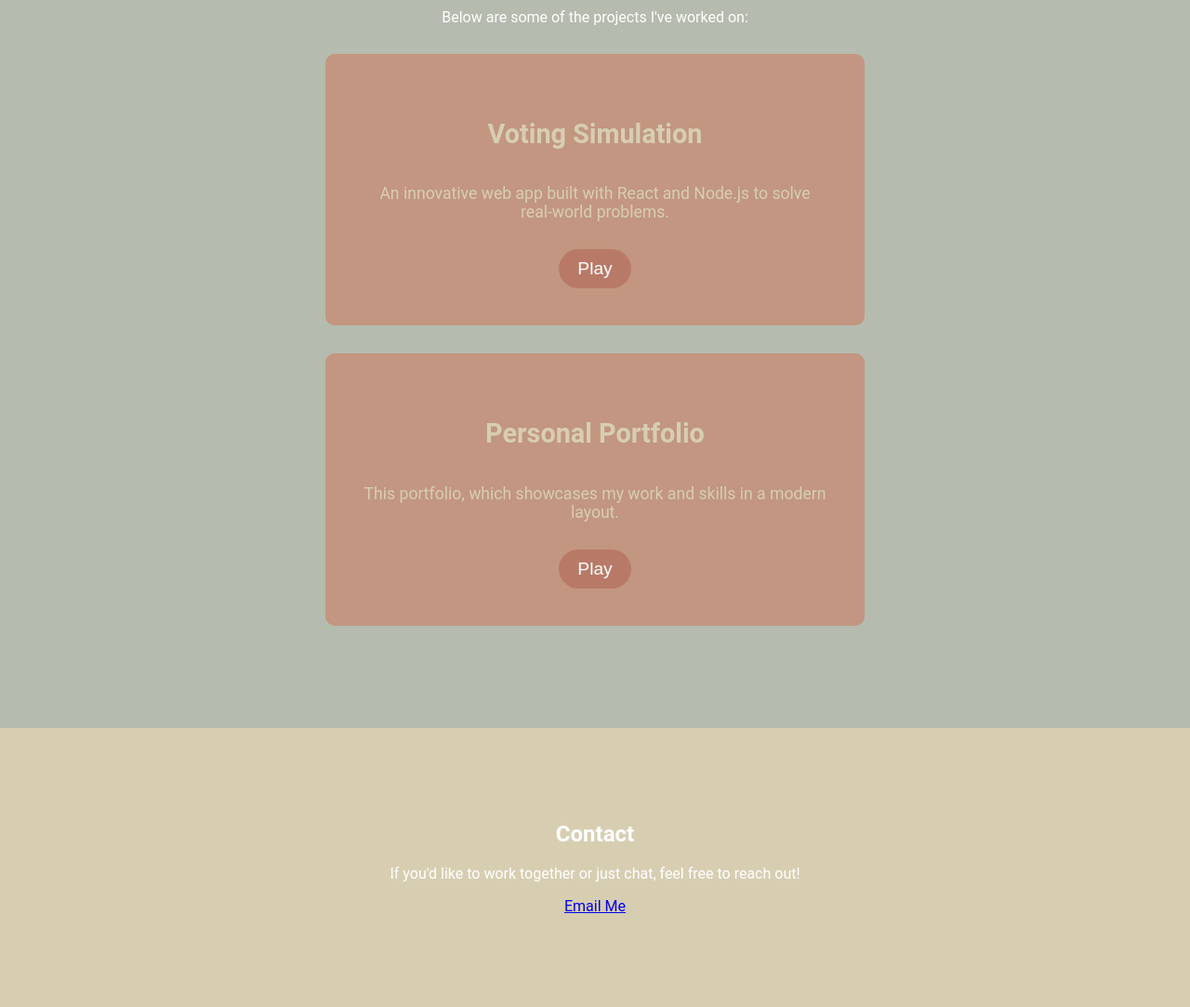
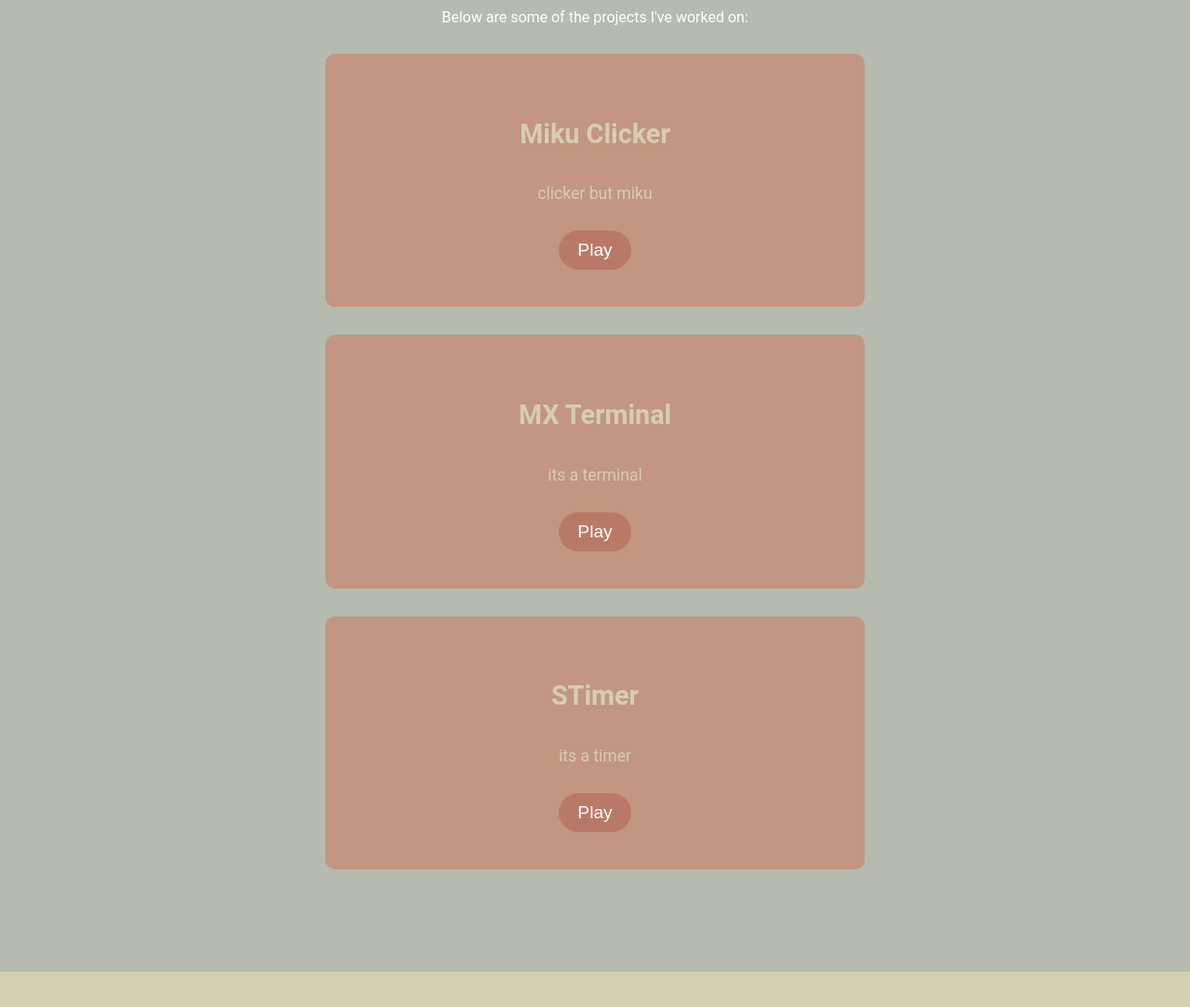
Before and after one commit to ParticlePhysicsGithub/particlephysicsgithub.github.io, a plain HTML site: page index.html in a window 1280 px wide. Shown: the part 2440-3523 px from the top of the page at 93% size. Drawn offline with Linux system fonts and the light colour scheme.

Commit message:
Update index.html

```diff
--- a/index.html
+++ b/index.html
@@ -248,15 +248,21 @@
 
         <!-- Project Panels -->
         <div class="project-panel">
-        <h3>Voting Simulation</h3>
-        <p>An innovative web app built with React and Node.js to solve real-world problems.</p>
-        <button class="play-button" onclick="window.location.href='game2.html'">Play</button>
+        <h3>Miku Clicker</h3>
+        <p>clicker but miku</p>
+        <button class="play-button" onclick="window.location.href='game1.html'">Play</button>
         </div>
 
         <div class="project-panel">
-        <h3>Personal Portfolio</h3>
-        <p>This portfolio, which showcases my work and skills in a modern layout.</p>
-        <button class="play-button" onclick="window.location.href='game3.html'">Play</button>
+        <h3>MX Terminal</h3>
+        <p>its a terminal</p>
+        <button class="play-button" onclick="window.location.href='mxterminal.html'">Play</button>
+        </div>
+
+        <div class="project-panel">
+        <h3>STimer</h3>
+        <p>its a timer</p>
+        <button class="play-button" onclick="window.location.href='stimer.html'">Play</button>
         </div>
 
 
```
